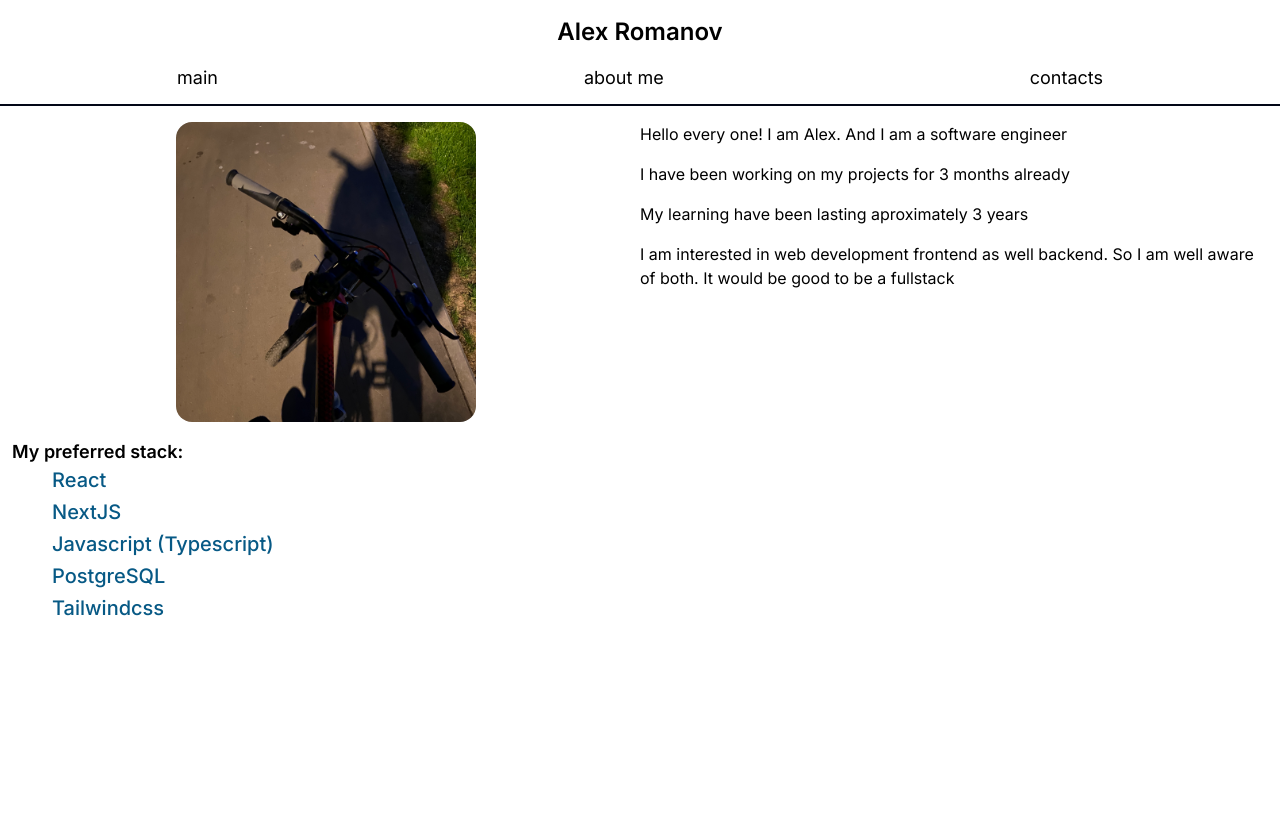
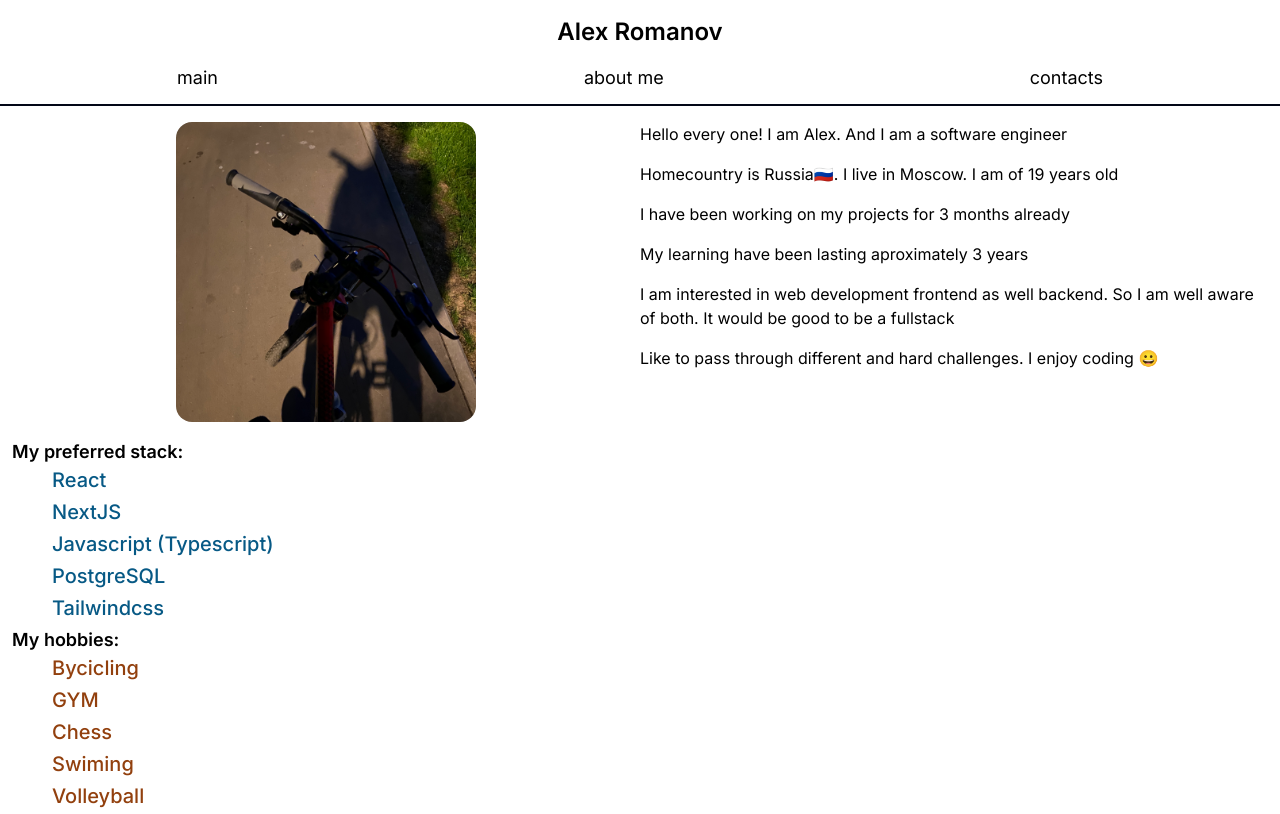
Before and after one commit to magmafellow/about-me, a Next.js app: page /about-me in a window 1280 px wide. Built offline with nearby package versions, Linux system fonts and the light colour scheme.

Commit message:
additional info into page about-me added

```diff
--- a/app/about-me/page.tsx
+++ b/app/about-me/page.tsx
@@ -6,14 +6,16 @@ export default function Page(){
       <Header />
       <main className="px-3">
         <section className="grid justify-start mb-4 grid-cols-1 gap-y-3 grid-rows-1 md:grid-cols-2 md:grid-rows-1">
-          <div className="w-[300px] h-[300px] mx-auto bg-yellow-800 overflow-hidden rounded-2xl overflow-hidden">
+          <div className="w-[300px] h-[300px] mx-auto bg-yellow-800 overflow-hidden rounded-2xl">
             <img className="w-full h-full object-cover object-center" src="/me-bycicle.jpg" alt="me" />
           </div>
           <div>
             <p className="mb-4">Hello every one! I am Alex. And I am a software engineer</p>
+            <p className="mb-4">Homecountry is Russia🇷🇺. I live in Moscow. I am of 19 years old</p>
             <p className="mb-4">I have been working on my projects for 3 months already</p>
             <p className="mb-4">My learning have been lasting aproximately 3 years</p>
             <p className="mb-4">I am interested in web development frontend as well backend. So I am well aware of both. It would be good to be a fullstack</p>
+            <p className="mb-4">Like to pass through different and hard challenges. I enjoy coding 😀</p>
           </div>
         </section>
         <div className="font-semibold text-lg">My preferred stack:</div>
@@ -24,6 +26,14 @@ export default function Page(){
           <li className="mb-1 text-xl text-sky-800">PostgreSQL</li>
           <li className="mb-1 text-xl text-sky-800">Tailwindcss</li>
         </ul>
+        <div className="font-semibold text-lg">My hobbies:</div>
+        <ul className="pl-3 md:pl-5 lg:pl-7 xl:pl-10 font-medium">
+        <li className="mb-1 text-xl text-amber-800">Bycicling</li>
+          <li className="mb-1 text-xl text-amber-800">GYM</li>
+          <li className="mb-1 text-xl text-amber-800">Chess</li>
+          <li className="mb-1 text-xl text-amber-800">Swiming</li>
+          <li className="mb-1 text-xl text-amber-800">Volleyball</li>
+        </ul>
       </main>
     </>
   )
--- a/app/contacts/page.tsx
+++ b/app/contacts/page.tsx
@@ -11,7 +11,7 @@ export default function Page() {
         <div className="mb-2 md:mb-4 lg:mb-5">
           <span className="">Telegram: </span>
           <span className="text-emerald-200 bg-emerald-800 py-0.5 px-1 rounded-md">
-            polrekost
+            @polrekost
           </span>
         </div>
         <div className='mb-3 md:mb-4 lg:mb-5'>
--- a/app/ui/header.tsx
+++ b/app/ui/header.tsx
@@ -4,7 +4,7 @@ export default function Header() {
   return (
     <header className="border-b-2 border-slate-950 mb-4">
       <section className="py-4 flex justify-center items-center">
-        <h1 className="text-2xl font-semibold">Alex Romanov</h1>
+        <h1 className="text-2xl font-semibold"><Link href="/about-me">Alex Romanov</Link></h1>
       </section>
       <ul className="flex gap-3 justify-around mb-3 text-lg">
         <li>
```
